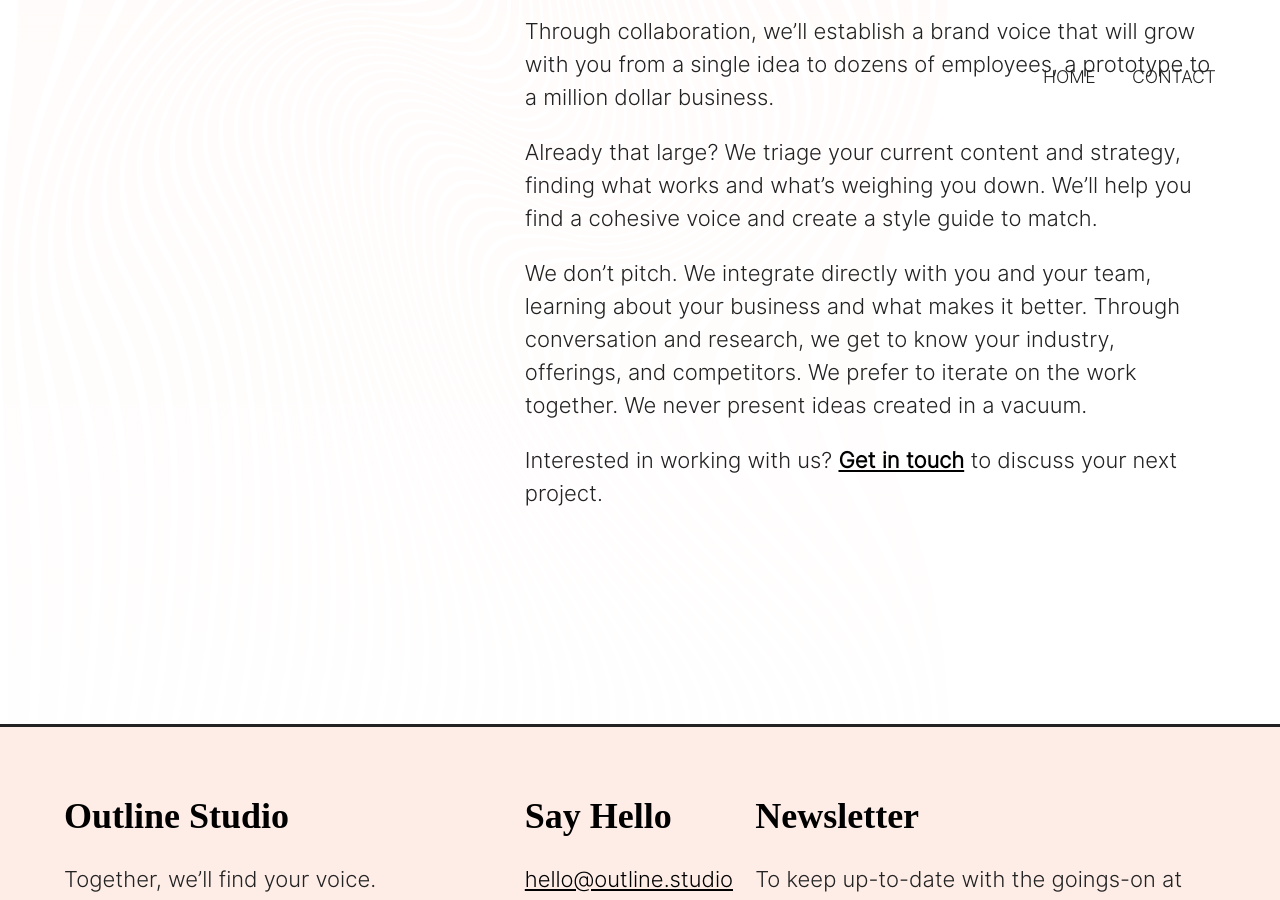
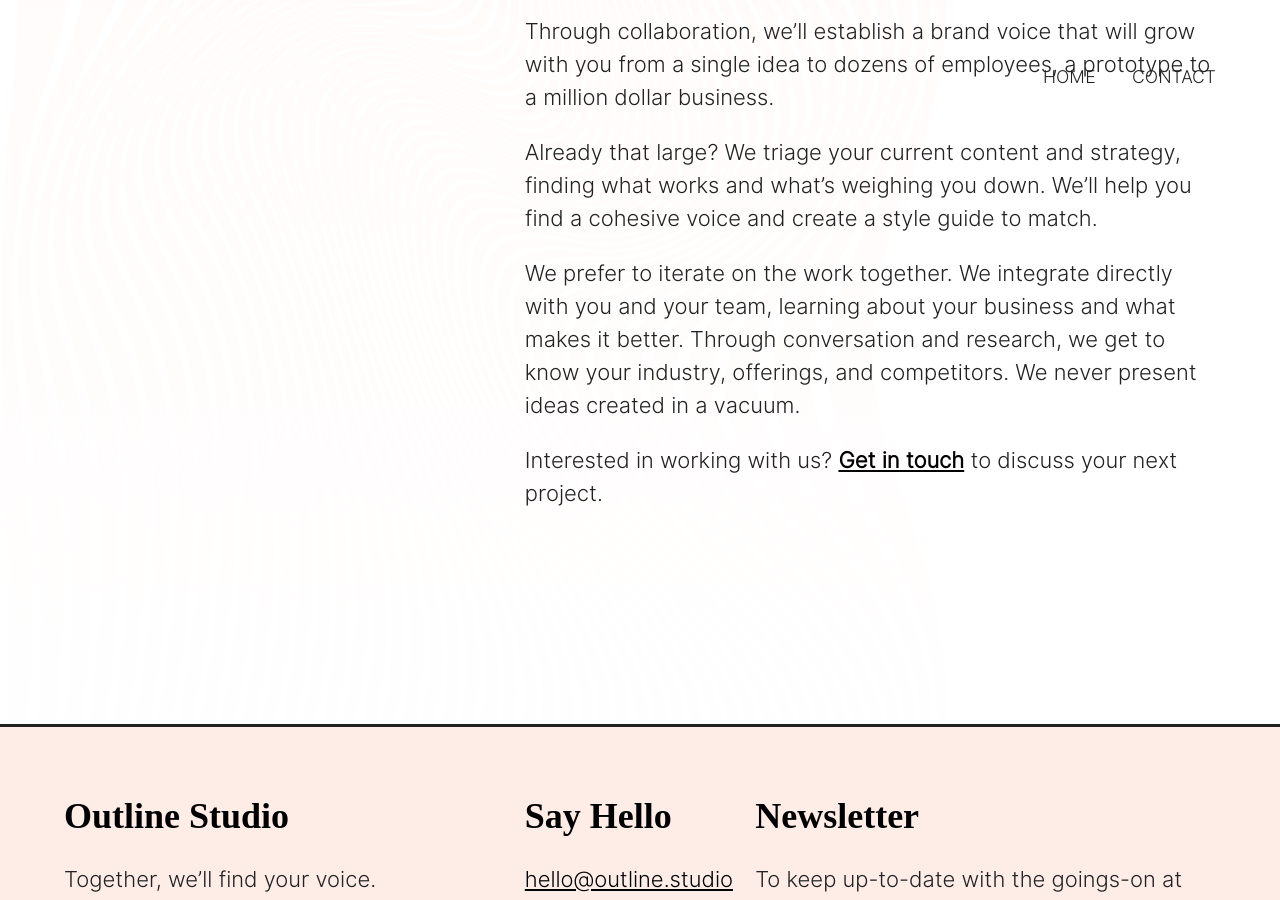
Before and after one commit to aarongilmore/outline-studio, a Jekyll site: the page built from index.md, in a window 1280 px wide and 900 px high, scrolled down 593 px. Built offline with Jekyll 4.4.1, drawn with Linux system fonts in a browser that asks for light colours; nearby versions of some CDN libraries; some web fonts are replaced.

Commit message:
Updated Index

```diff
--- a/index.md
+++ b/index.md
@@ -9,4 +9,4 @@ Through collaboration, we'll establish a brand voice that will grow with you fro
 
 Already that large? We triage your current content and strategy, finding what works and what's weighing you down. We'll help you find a cohesive voice and create a style guide to match.
 
-We don't pitch. We integrate directly with you and your team, learning about your business and what makes it better. Through conversation and research, we get to know your industry, offerings, and competitors. We prefer to iterate on the work together. We never present ideas created in a vacuum.
+We prefer to iterate on the work together. We integrate directly with you and your team, learning about your business and what makes it better. Through conversation and research, we get to know your industry, offerings, and competitors. We never present ideas created in a vacuum.
```
